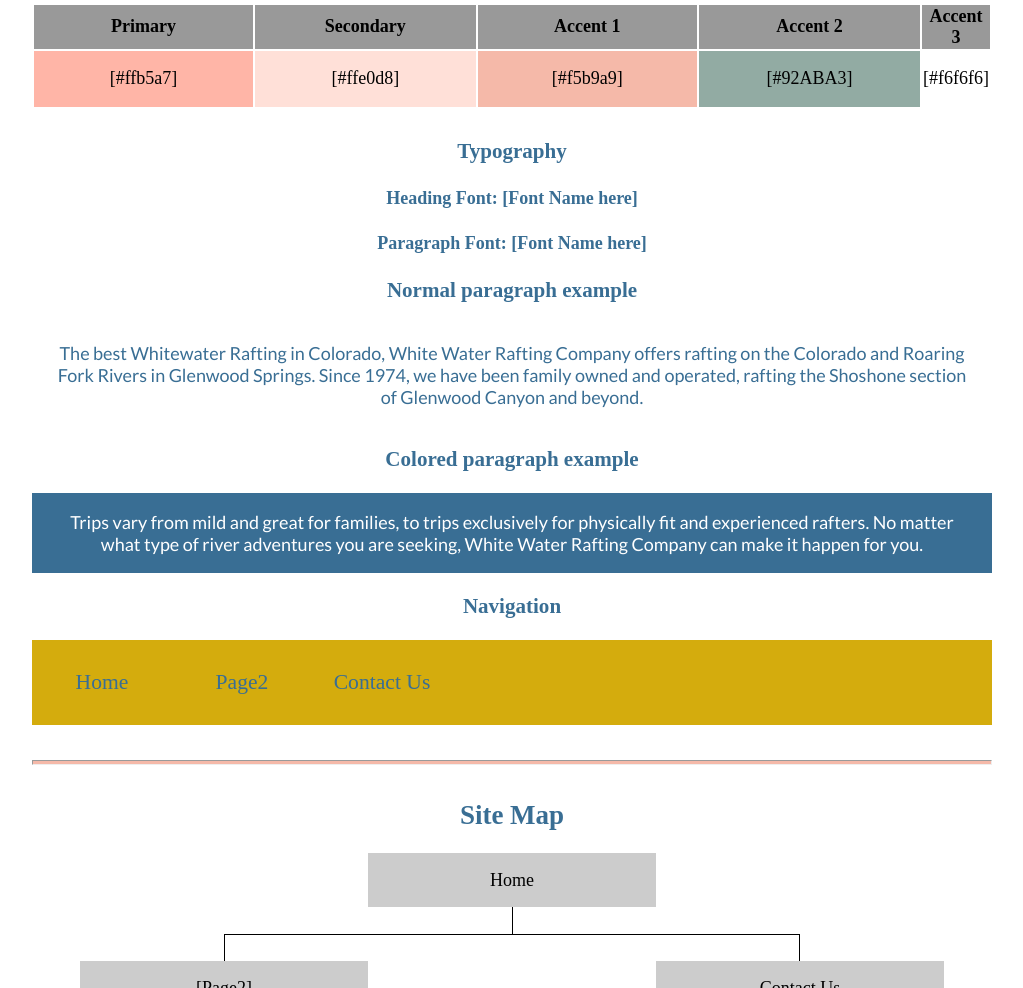
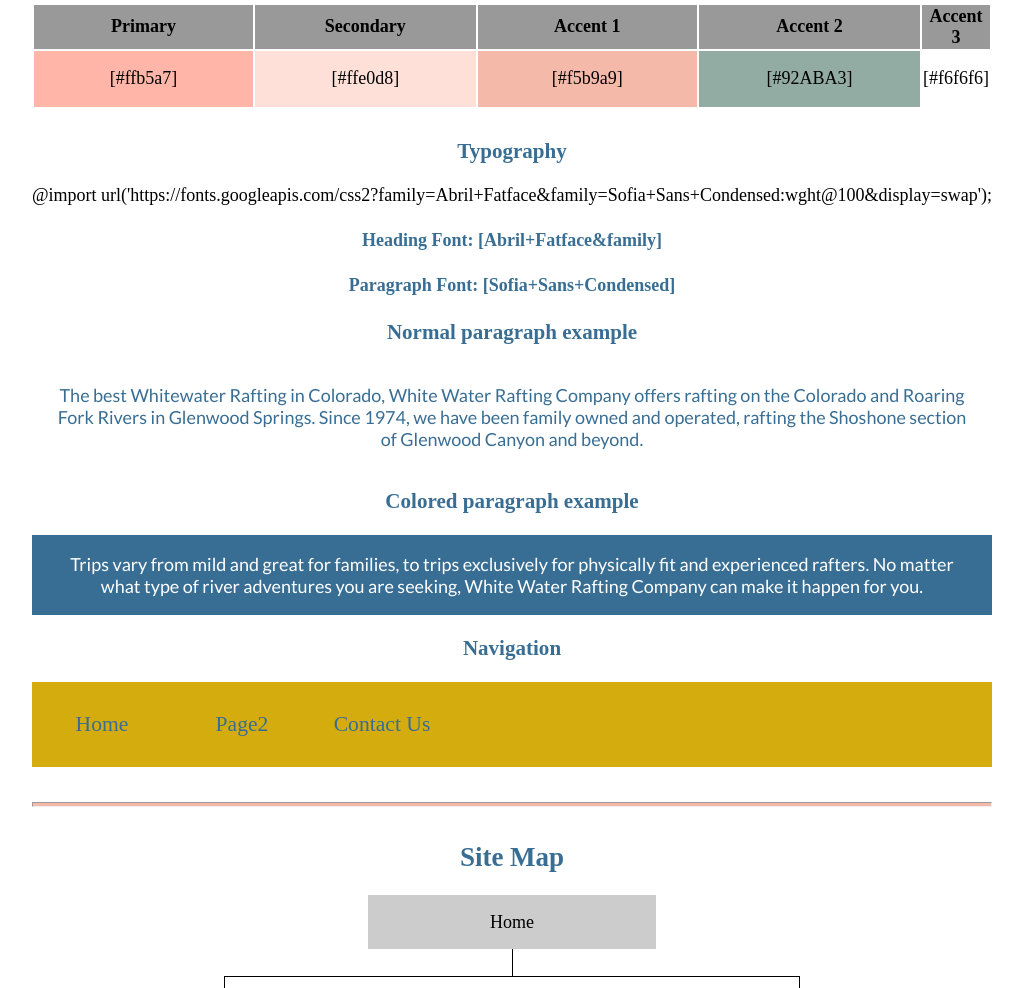
Before and after one commit to DanttoH/wdd130-wintersemester-, a plain HTML site: page wwr/site-plan-rafting.html in a window 1280 px wide. Shown: the part 1491-2479 px from the top of the page, without its empty margins (128-1151 px from the left). Drawn offline with Linux system fonts and the light colour scheme; a web font is replaced by a local one.

Commit message:
new fonts

```diff
--- a/wwr/site-plan-rafting.html
+++ b/wwr/site-plan-rafting.html
@@ -66,13 +66,13 @@
 
     <h3>Typography</h3>
     <!-- Choose a font for your paragraphs (body copy) and headlines. What font(s) have you chosen? Think also about which of your colors above you might use for background and font colors. -->
-
+    @import url('https://fonts.googleapis.com/css2?family=Abril+Fatface&family=Sofia+Sans+Condensed:wght@100&display=swap');
     <h4>
-      Heading Font: [Font Name here]
+      Heading Font: [Abril+Fatface&family]
       <!-- change this -->
     </h4>
     <h4>
-      Paragraph Font: [Font Name here]
+      Paragraph Font: [Sofia+Sans+Condensed]
       <!-- change this -->
     </h4>
     <h3>Normal paragraph example</h3>
```
